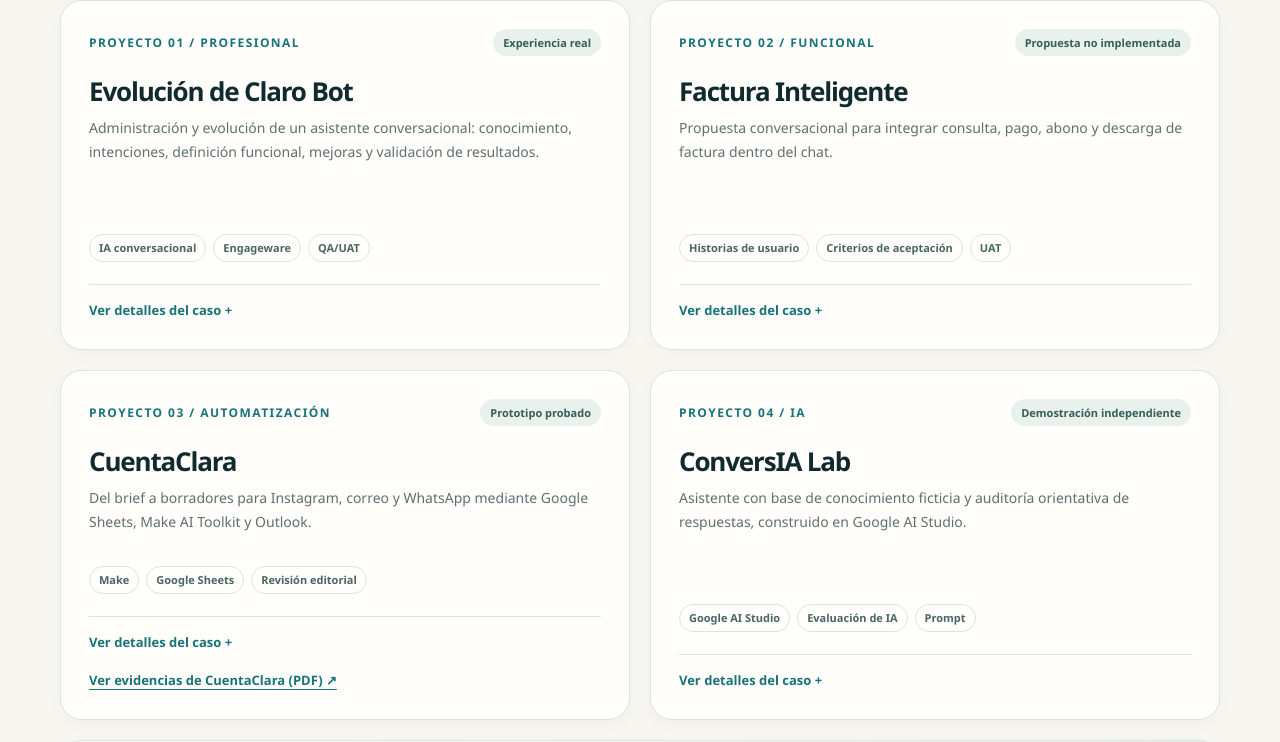
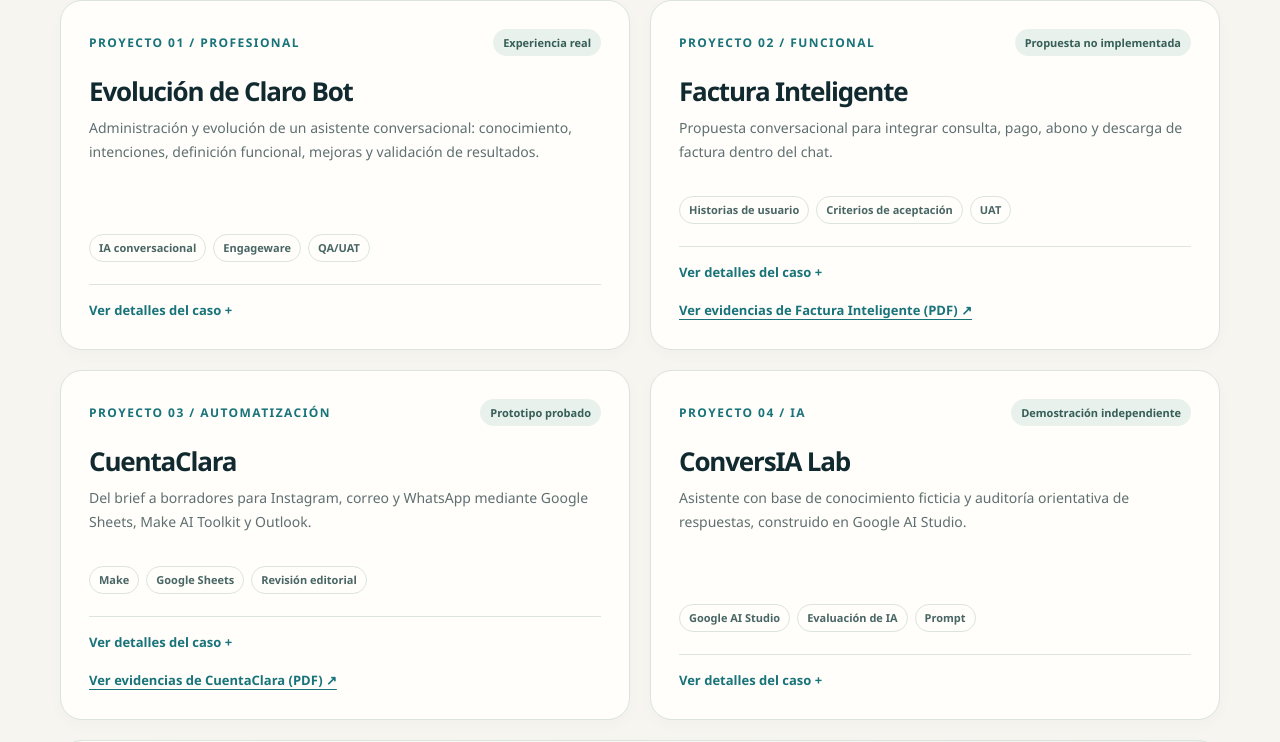
Before and after one commit to vividiaz449-ai/portafolio-profesional-ia-qa, a plain HTML site: page index.html in a window 1280 px wide. Shown: the part 2954-3696 px from the top of the page. Drawn offline with Linux system fonts and the light colour scheme.

Commit message:
Enlazar evidencias PDF de Factura Inteligente

```diff
--- a/index.html
+++ b/index.html
@@ -86,7 +86,7 @@
       <div class="filterbar" role="group" aria-label="Filtrar proyectos"><button type="button" data-filter="all" aria-pressed="true">Todos</button><button type="button" data-filter="ia" aria-pressed="false">IA conversacional</button><button type="button" data-filter="qa" aria-pressed="false">QA y funcional</button><button type="button" data-filter="auto" aria-pressed="false">Automatización</button></div>
       <div class="project-grid" id="project-grid">
         <article class="project" data-tags="ia qa"><div class="project-top"><span class="project-code">PROYECTO 01 / PROFESIONAL</span><span class="project-status">Experiencia real</span></div><h3>Evolución de Claro Bot</h3><p>Administración y evolución de un asistente conversacional: conocimiento, intenciones, definición funcional, mejoras y validación de resultados.</p><div class="project-tags"><span>IA conversacional</span><span>Engageware</span><span>QA/UAT</span></div><details><summary>Ver detalles del caso</summary><p><strong>Mi participación:</strong> análisis de consultas, ajustes de contenidos e instrucciones, elaboración de documentación y coordinación de mejoras. La descripción usa reconstrucciones y no divulga material confidencial de la empresa.</p></details></article>
-        <article class="project" data-tags="qa ia"><div class="project-top"><span class="project-code">PROYECTO 02 / FUNCIONAL</span><span class="project-status">Propuesta no implementada</span></div><h3>Factura Inteligente</h3><p>Propuesta conversacional para integrar consulta, pago, abono y descarga de factura dentro del chat.</p><div class="project-tags"><span>Historias de usuario</span><span>Criterios de aceptación</span><span>UAT</span></div><details><summary>Ver detalles del caso</summary><p><strong>Alcance histórico:</strong> propuesta aprobada en Colombia y enviada a México para evaluación y estimación. No fue implementada durante mi participación. Los ejemplos de pruebas que se muestran en el portafolio son reconstrucciones educativas y no ejecuciones en producción.</p></details></article>
+        <article class="project" data-tags="qa ia"><div class="project-top"><span class="project-code">PROYECTO 02 / FUNCIONAL</span><span class="project-status">Propuesta no implementada</span></div><h3>Factura Inteligente</h3><p>Propuesta conversacional para integrar consulta, pago, abono y descarga de factura dentro del chat.</p><div class="project-tags"><span>Historias de usuario</span><span>Criterios de aceptación</span><span>UAT</span></div><details><summary>Ver detalles del caso</summary><p><strong>Alcance histórico:</strong> propuesta aprobada en Colombia y enviada a México para evaluación y estimación. No fue implementada durante mi participación. Los ejemplos de pruebas que se muestran en el portafolio son reconstrucciones educativas y no ejecuciones en producción.</p></details><a href="02_Factura_Inteligente_Evidencias.pdf" target="_blank" rel="noopener noreferrer" style="display:inline-flex;align-items:center;gap:8px;align-self:flex-start;margin-top:17px;color:var(--teal);font-weight:800;font-size:13px;text-decoration:underline;text-underline-offset:4px">Ver evidencias de Factura Inteligente (PDF) ↗</a></article>
         <article class="project" data-tags="auto ia"><div class="project-top"><span class="project-code">PROYECTO 03 / AUTOMATIZACIÓN</span><span class="project-status">Prototipo probado</span></div><h3>CuentaClara</h3><p>Del brief a borradores para Instagram, correo y WhatsApp mediante Google Sheets, Make AI Toolkit y Outlook.</p><div class="project-tags"><span>Make</span><span>Google Sheets</span><span>Revisión editorial</span></div><details><summary>Ver detalles del caso</summary><p><strong>Resultado verificado:</strong> llegaron borradores al correo de prueba; al cambiar HTML por texto se corrigió el problema de saltos de línea. Se retiraron afirmaciones sin respaldo. Sin publicación automática ni sistema de aprobación implementado.</p></details><a href="01_CuentaClara_Evidencias_Con_Capturas_Reales%20%281%29.pdf" target="_blank" rel="noopener noreferrer" style="display:inline-flex;align-items:center;gap:8px;align-self:flex-start;margin-top:17px;color:var(--teal);font-weight:800;font-size:13px;text-decoration:underline;text-underline-offset:4px">Ver evidencias de CuentaClara (PDF) ↗</a></article>
         <article class="project" data-tags="ia qa"><div class="project-top"><span class="project-code">PROYECTO 04 / IA</span><span class="project-status">Demostración independiente</span></div><h3>ConversIA Lab</h3><p>Asistente con base de conocimiento ficticia y auditoría orientativa de respuestas, construido en Google AI Studio.</p><div class="project-tags"><span>Google AI Studio</span><span>Evaluación de IA</span><span>Prompt</span></div><details><summary>Ver detalles del caso</summary><p><strong>Pruebas:</strong> se evaluaron dos escenarios diferentes, con puntuaciones orientativas de IA de 15/100 y 98/100. No representan una mejora longitudinal ni una certificación de exactitud. La evaluación requería revisión humana.</p></details></article>
         <article class="project project-wide" data-tags="qa ia"><div class="project-top"><span class="project-code">PROYECTO 05 / QA FUNCIONAL + IA</span><span class="project-status">5 pruebas aprobadas</span></div><h3>ConversIA QA Lab — pruebas, incidencia y reprueba</h3><p>Laboratorio independiente sobre un asistente ficticio. Diseñé y ejecuté cinco casos, encontré un error reproducible en la ejecución automática, documenté INC-001 y verifiqué su corrección con repruebas y regresión.</p><div class="project-tags"><span>5 casos aprobados / 5 ejecutados</span><span>1 incidencia cerrada</span><span>Pruebas funcionales</span><span>Trazabilidad</span></div><details><summary>Ver detalles y límites del resultado</summary><p><strong>Cómo se realizó:</strong> la aplicación fue generada con apoyo de Gemini; ejecuté y evalué los casos, documenté el defecto, solicité la corrección y realicé las validaciones posteriores. El 100 % de aprobación aplica solo a los cinco escenarios de esta primera ronda. No equivale a una auditoría completa de seguridad ni a ausencia general de errores.</p></details><a href="Ficha_ConversIA_QA_Lab.pdf" target="_blank" rel="noopener noreferrer" style="display:inline-flex;align-items:center;gap:8px;align-self:flex-start;margin-top:17px;color:var(--teal);font-weight:800;font-size:13px;text-decoration:underline;text-underline-offset:4px">Ver evidencia del proyecto (PDF) ↗</a></article>
```
